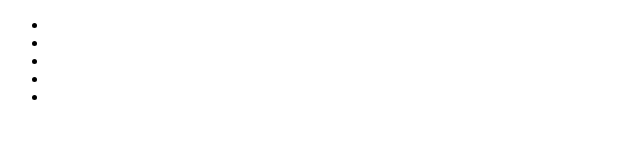
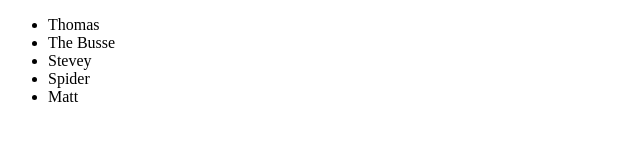
Before and after one commit to THEAverageSpeedBurrito/teamgithub, a plain HTML site: page index.html in a window 1280 px wide. Shown: the whole page, without its empty margins (0-640 px from the left). Drawn offline with Linux system fonts and the light colour scheme.

Commit message:
Added names

```diff
--- a/index.html
+++ b/index.html
@@ -7,11 +7,11 @@
   </head>
   <body>
     <ul>
-      <li></li>
-      <li></li>
-      <li></li>
-      <li></li>
-      <li></li>
+      <li>Thomas</li>
+      <li>The Busse</li>
+      <li>Stevey</li>
+      <li>Spider</li>
+      <li>Matt</li>
     </ul>
   </body>
 </html>
```
